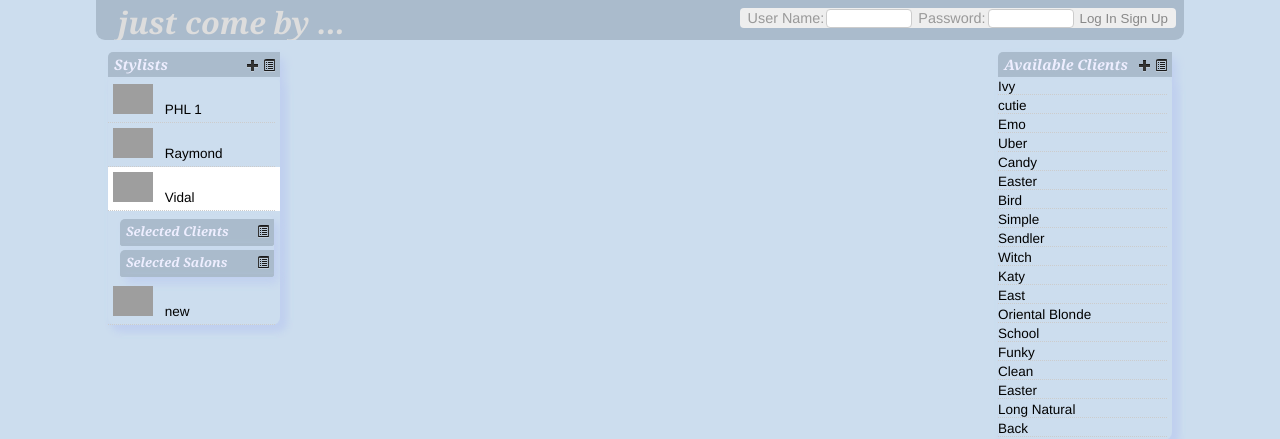
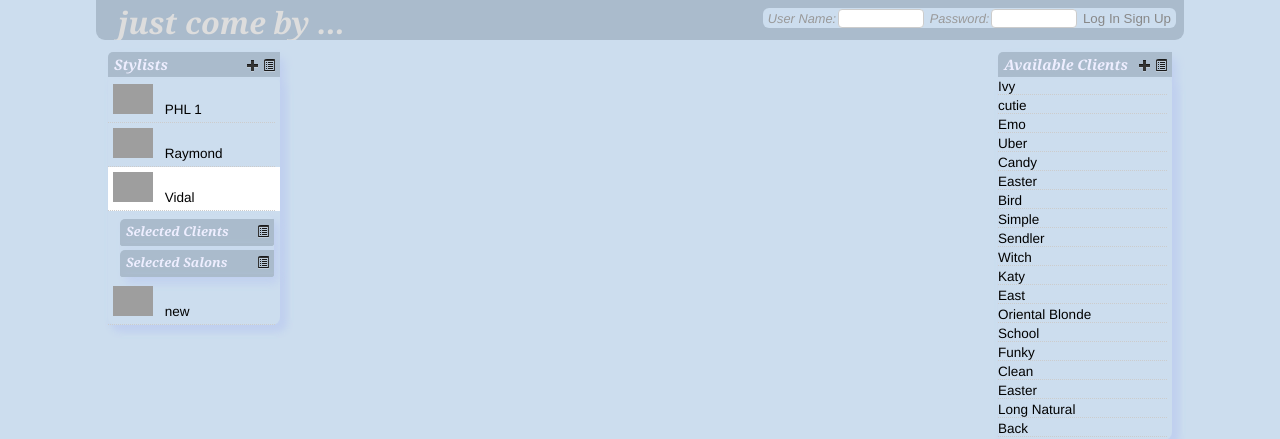
Before and after one commit to jarek707/cmsPane, a PHP site: page / in a window 1280 px wide. Shown: the top 439 px of the page. Run offline with PHP 8.4, Linux system fonts and the light colour scheme; data comes from the database, SQL or seed files in the repository; data that the repository does not hold is empty; grey boxes are pictures that could not be loaded.

Commit message:
Quick push

```diff
--- a/css/style.css
+++ b/css/style.css
@@ -63,15 +63,16 @@ div.topMenu div.loginWrap div.login {
   white-space: nowrap;
   position: relative;
   float: right;
-  font-size: 0.9em;
+  font-size: 0.8em;
+  font-style: italic;
   margin: 8px 8px 0 0;
-  background: #eee;
-  padding: 1px 8px 0px 8px;
-  -webkit-border-radius: 4px;
-  -moz-border-radius: 4px;
-  -ms-border-radius: 4px;
-  -o-border-radius: 4px;
-  border-radius: 4px;
+  background: #ccddee;
+  padding: 1px 5px 0px 5px;
+  -webkit-border-radius: 6px;
+  -moz-border-radius: 6px;
+  -ms-border-radius: 6px;
+  -o-border-radius: 6px;
+  border-radius: 6px;
   color: #999;
 }
 div.topMenu div.loginWrap div.login input {
```
Also changed, not shown: css/app.less (+5 -4 lines).
